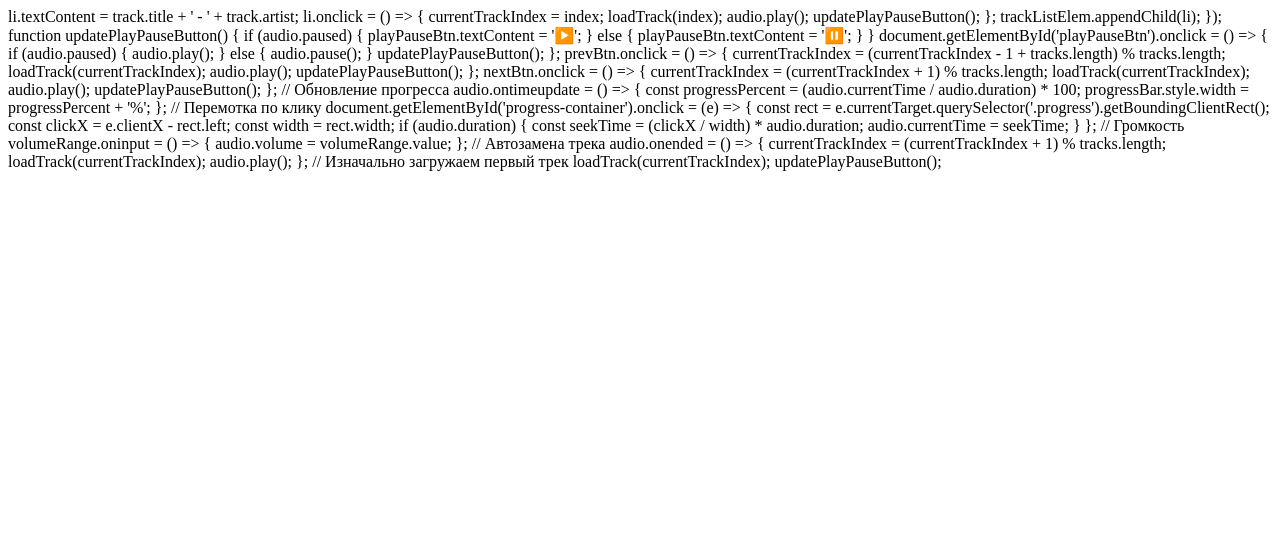
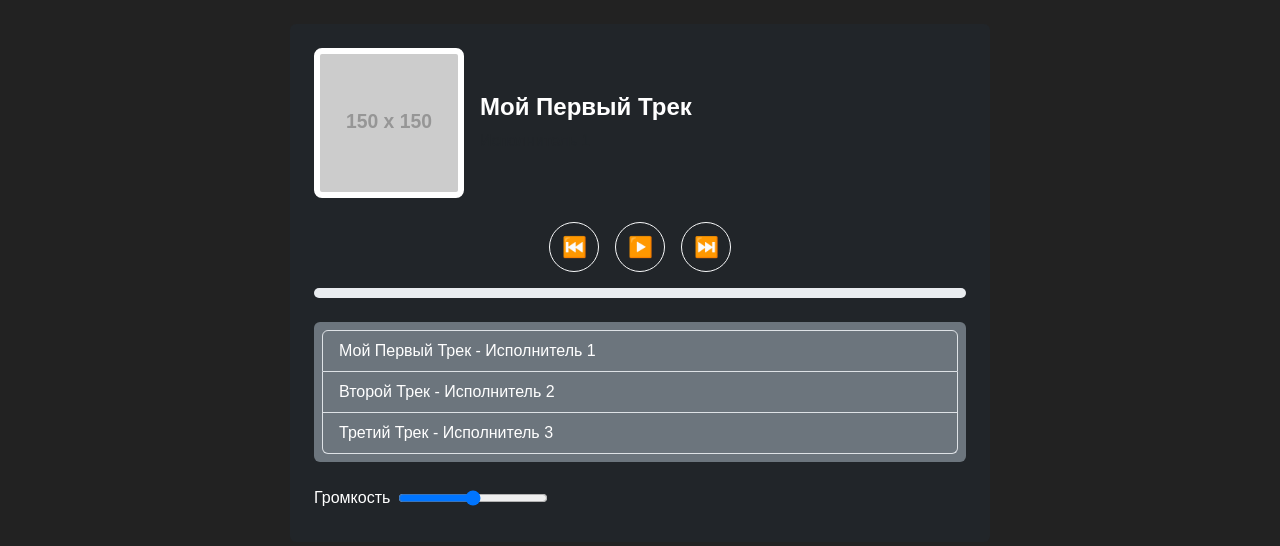
Before and after one commit to iammousseur/iammousseur.github.io, a plain HTML site: page index.html in a window 1280 px wide. Drawn offline with nearby package versions, Linux system fonts and the light colour scheme; placeholder pictures from the web are drawn by us.

Commit message:
Update index.html

```diff
--- a/index.html
+++ b/index.html
@@ -1,4 +1,124 @@
-li.textContent = track.title + ' - ' + track.artist;
+<html lang="ru">
+<head>
+<meta charset="UTF-8" />
+<meta name="viewport" content="width=device-width, initial-scale=1" />
+<title>Фиксированный плеер</title>
+<!-- Bootstrap -->
+<link href="https://cdn.jsdelivr.net/npm/bootstrap@5.3.0/dist/css/bootstrap.min.css" rel="stylesheet" />
+<style>
+  body {
+    background-color: #222;
+    font-family: Arial, sans-serif;
+  }
+
+  .container {
+    max-width: 700px;
+  }
+
+  h4 {
+    font-weight: bold;
+  }
+
+  .btn-round {
+    font-size: 20px;
+    width: 50px;
+    height: 50px;
+    border-radius: 50%;
+  }
+
+  #progress-container {
+    cursor: pointer;
+  }
+
+  #trackProgress {
+    height: 10px;
+  }
+
+  .track-item {
+    cursor: pointer;
+  }
+</style>
+</head>
+<body>
+<div class="container p-4 my-4 bg-dark text-white rounded">
+  <!-- Обложка и название -->
+  <div class="d-flex align-items-center mb-4">
+    <img src="https://via.placeholder.com/150" alt="Обложка" class="img-thumbnail me-3" style="width: 150px; height: 150px; object-fit: cover; border: 2px solid #fff; border-radius: 8px;">
+    <div>
+      <h4 id="song-title">Название трека</h4>
+      <p id="song-artist" class="mb-0 text-muted">Исполнитель</p>
+    </div>
+  </div>
+
+  <!-- Управление -->
+  <div class="d-flex justify-content-center mb-3">
+    <button id="prevBtn" class="btn btn-outline-light mx-2 btn-round">⏮️</button>
+    <button id="playPauseBtn" class="btn btn-outline-light mx-2 btn-round">▶️</button>
+    <button id="nextBtn" class="btn btn-outline-light mx-2 btn-round">⏭️</button>
+  </div>
+
+  <!-- Таймер / прогресс-бар -->
+  <div id="progress-container" class="mb-4" title="Перемотка">
+    <div class="progress" style="height: 10px;">
+      <div id="trackProgress" class="progress-bar bg-info" style="width: 0%;"></div>
+    </div>
+  </div>
+
+  <!-- Список треков -->
+  <div class="bg-secondary p-2 rounded mb-4" style="max-height: 200px; overflow-y: auto;">
+    <ul class="list-group" id="trackList">
+      <!-- Треки добавим через JS -->
+    </ul>
+  </div>
+
+  <!-- Громкость -->
+  <div class="d-flex align-items-center mb-2">
+    <label for="volumeRange" class="me-2">Громкость</label>
+    <input type="range" id="volumeRange" min="0" max="1" step="0.01" value="0.5" style="width: 150px;">
+  </div>
+</div>
+
+<!-- Аудио -->
+<audio id="audioPlayer" src=""></audio>
+
+<!-- Скрипт -->
+<script>
+  // Ваш фиксированный список треков
+  const tracks = [
+    { title: "Мой Первый Трек", artist: "Исполнитель 1", src: "https://www.soundhelix.com/examples/mp3/SoundHelix-Song-1.mp3" },
+    { title: "Второй Трек", artist: "Исполнитель 2", src: "https://www.soundhelix.com/examples/mp3/SoundHelix-Song-2.mp3" },
+    { title: "Третий Трек", artist: "Исполнитель 3", src: "https://www.soundhelix.com/examples/mp3/SoundHelix-Song-3.mp3" }
+  ];
+
+  let currentTrackIndex = 0;
+  const audio = document.getElementById('audioPlayer');
+  const playPauseBtn = document.getElementById('playPauseBtn');
+  const prevBtn = document.getElementById('prevBtn');
+  const nextBtn = document.getElementById('nextBtn');
+  const trackTitle = document.getElementById('song-title');
+  const trackArtist = document.getElementById('song-artist');
+  const progressBar = document.getElementById('trackProgress');
+  const trackListElem = document.getElementById('trackList');
+  const volumeRange = document.getElementById('volumeRange');
+
+  // Загружаем трек по индексу
+  function loadTrack(index) {
+    const track = tracks[index];
+    audio.src = track.src;
+    trackTitle.textContent = track.title;
+    trackArtist.textContent = track.artist;
+
+    // Обновляем выделение
+    Array.from(trackListElem.children).forEach((li, i) => {
+      li.style.backgroundColor = i === index ? '#555' : '';
+    });
+  }
+
+  // Создаем список
+  tracks.forEach((track, index) => {
+    const li = document.createElement('li');
+    li.className = 'list-group-item d-flex justify-content-between bg-secondary text-white track-item';
+    li.textContent = track.title + ' - ' + track.artist;
     li.onclick = () => {
       currentTrackIndex = index;
       loadTrack(index);
```
